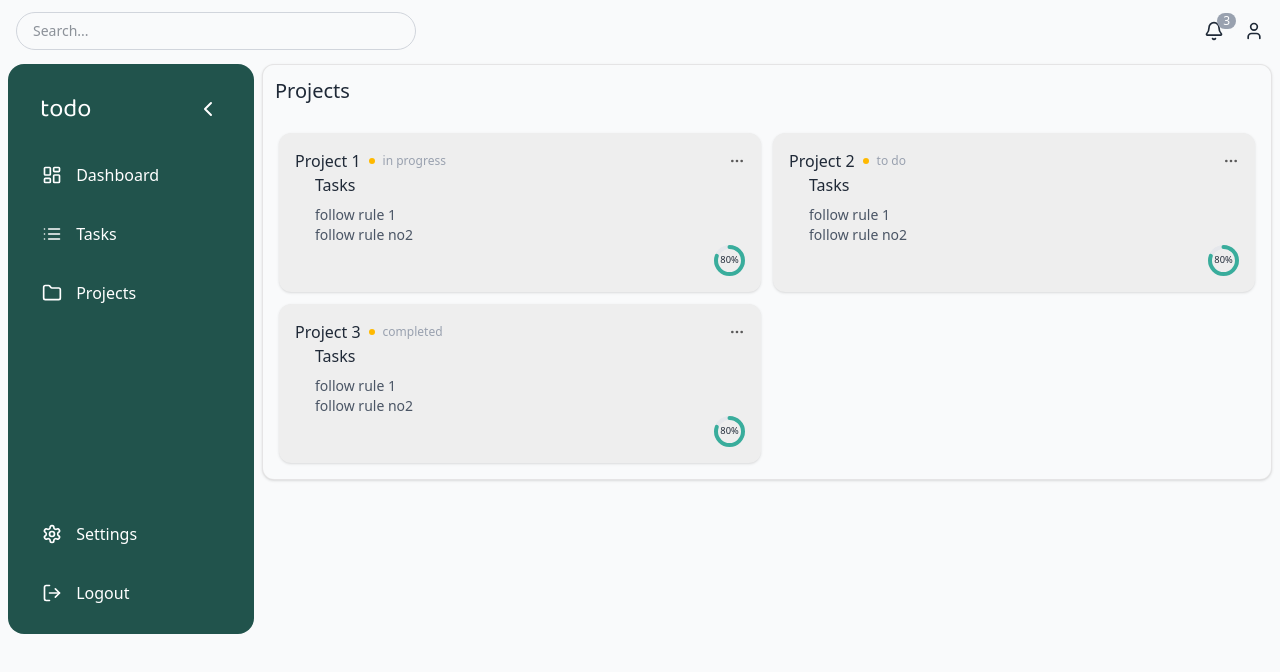
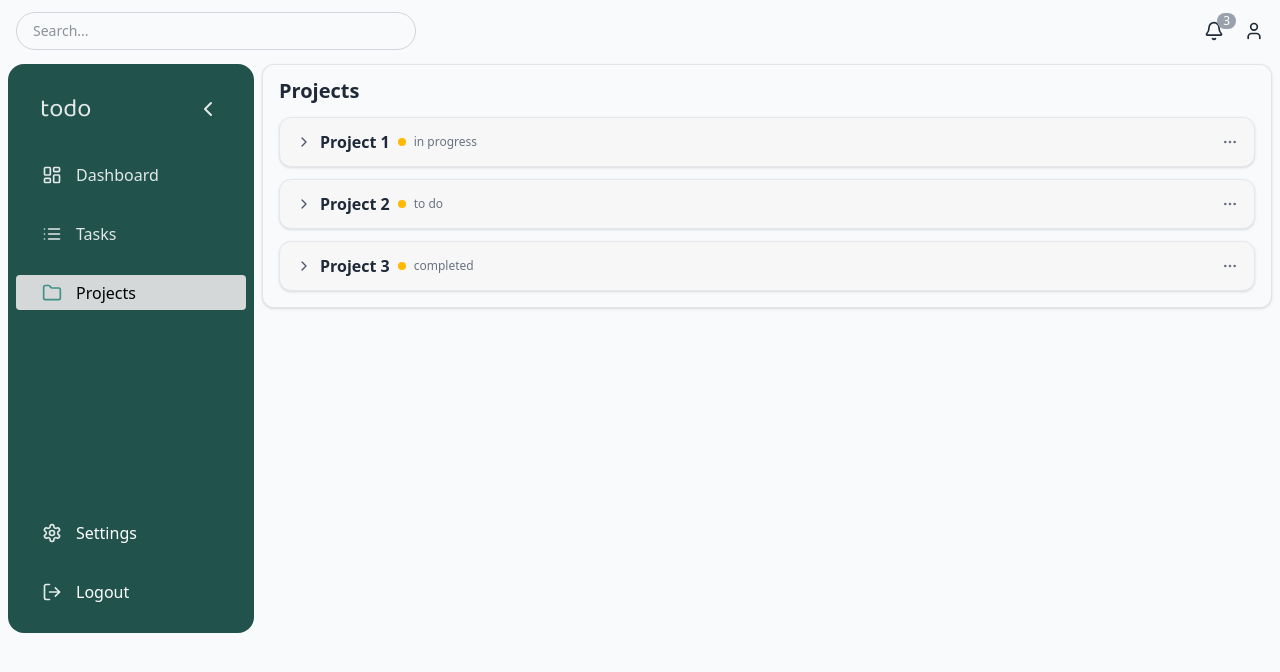
Before and after one commit to humnaliaquat/task-management-app, a React (Vite) app in the folder to-do-app/frontend/: page /projects in a window 1280 px wide. Shown: the top 672 px of the page. Built offline with nearby package versions, Linux system fonts and the light colour scheme.

Commit message:
made few changes in style and ui

```diff
--- a/to-do-app/frontend/src/App.css
+++ b/to-do-app/frontend/src/App.css
@@ -12,10 +12,13 @@
   border: none;
 
 }
-.bottom:focus{
+.common-hover:hover{
+   background-color: #357a71;
+}
+.save-btn:hover{
+   background-color: #429189;
+}
 
-  background-color: #ececec;
-}
 .bottom:focus-visible{
   border: none;
   outline: none;
@@ -48,6 +51,9 @@
   font-weight:bolder;
   font:  1.6rem 'Baloo 2', cursive;
 
+}
+.todays-task-border{
+  border-bottom: 0.3px solid var(--border);
 }
 .dropdownmenu{
   position: absolute;
@@ -85,9 +91,7 @@
   cursor: pointer;
   transition: border-color 0.25s;
 }
-.link:hover{
-   background-color: #ececec;
-}
+
 .update{
   height: 34px;
 
@@ -250,11 +254,13 @@
   padding: 0 0.7rem;
   cursor: pointer;
   transition: background-color 0.3s ease;
-  color: #fff;
  font-size: 1rem;
   height: 30px;
   margin-right: 0.5rem;
   border: none;
+}
+.add-task-button:hover{
+  background-color: #363434;
 }
 .options-btn{
   height: 35px;
--- a/to-do-app/frontend/src/components/CalendarCard.jsx
+++ b/to-do-app/frontend/src/components/CalendarCard.jsx
@@ -9,7 +9,7 @@ export default function CalendarCard() {
   const today = new Date();
 
   return (
-    <div className="dark:bg-zinc-900 p-3 pt-1 rounded-3xl border border-gray-200 dark:border-gray-700 shadow-lg dark:text-gray-100 h-72 w-full flex items-center justify-center overflow-hidden">
+    <div className="dark:bg-zinc-900 p-3 pt-1 rounded-3xl border common-border-color shadow h-72 w-full flex items-center justify-center overflow-hidden">
       <Calendar
         onChange={setDate}
         value={date}
--- a/to-do-app/frontend/src/components/Content.jsx
+++ b/to-do-app/frontend/src/components/Content.jsx
@@ -115,7 +115,7 @@ export default function Content({ collapsed, tasks, setTasks }) {
             </div>
             <div className="flex justify-end relative">
               <button
-                className=" px-4 py-2 text-black rounded items-center add-task-button 	absolute top-2 w-auto transition-colors "
+                className=" px-4 py-2  rounded items-center add-task-button 	absolute top-2 w-auto transition-colors "
                 onClick={() => {
                   addTask();
                   setIsAddTaskOpen(false);
--- a/to-do-app/frontend/src/components/DashboardCards.jsx
+++ b/to-do-app/frontend/src/components/DashboardCards.jsx
@@ -5,7 +5,7 @@ import CalendarCard from "./CalendarCard";
 export default function DashboardCards({ collapsed }) {
   return (
     <div
-      className={`absolute top-16 rounded-3xl border border-gray-200 dark:border-gray-700 shadow-lg  right-0 px-1 overflow-y-auto scroll-smooth pt-3 pb-1 m-2 mt-0
+      className={`absolute top-16 rounded-3xl common-border-color  right-0 px-1 overflow-y-auto scroll-smooth pt-3 pb-1 m-2 mt-0
     ${collapsed ? "w-[calc(100%-95px)]" : "w-[calc(100%-270px)]"} `}
       style={{
         backgroundColor: "var(--card)",
@@ -75,13 +75,13 @@ export default function DashboardCards({ collapsed }) {
       </div>
       {/* Today's Tasks */}
       <div
-        className="grid grid-cols-1 md:grid-cols-10 gap-2 mb-2 mt-2 m-2 p-3 pb-2 dark:bg-zinc-900 dark:text-gray-100 rounded-3xl border border-gray-200 dark:border-gray-700 shadow-lg"
+        className="grid grid-cols-1 md:grid-cols-10 gap-2 mb-2 mt-2 m-2 p-3 pb-2 dark:bg-zinc-900 dark:text-gray-100 rounded-3xl border common-border-color shadow-lg"
         style={{
           color: "var(--text)",
         }}
       >
         <div className="col-span-10">
-          <h2 className="text-base font-semibold mb-3 border-b border-gray-200 dark:border-zinc-700 pb-2">
+          <h2 className="text-base font-semibold mb-3 todays-task-border pb-2">
             Today's Tasks
           </h2>
 
--- a/to-do-app/frontend/src/components/Projects.jsx
+++ b/to-do-app/frontend/src/components/Projects.jsx
@@ -1,35 +1,42 @@
-import React from "react";
-import { Plus, MoreHorizontal } from "lucide-react";
+import React, { useState } from "react";
+import { Plus, MoreHorizontal, ChevronDown, ChevronRight } from "lucide-react";
 import CircularProgress from "./CircularProgress";
 
 export default function Projects({ collapsed }) {
+  const [expandedProjects, setExpandedProjects] = useState({});
+
+  const toggleExpand = (index) => {
+    setExpandedProjects((prev) => ({
+      ...prev,
+      [index]: !prev[index],
+    }));
+  };
+
   const items = [
     {
       projectName: "Project 1",
-      count: "0",
       task: { task1: "follow rule 1", task2: "follow rule no2" },
       status: "in progress",
-      progress: "60",
+      progress: 60,
     },
     {
       projectName: "Project 2",
-      count: "0",
+      task: { task1: "follow rule 1", task2: "follow rule no2" },
       status: "to do",
-      task: { task1: "follow rule 1", task2: "follow rule no2" },
-      progress: "60",
+      progress: 60,
     },
     {
       projectName: "Project 3",
-      count: "0",
+      task: { task1: "follow rule 1", task2: "follow rule no2" },
       status: "completed",
-      task: { task1: "follow rule 1", task2: "follow rule no2" },
-      progress: "60",
+      progress: 60,
     },
   ];
+
   return (
     <div
-      className={`absolute m-2 mt-0 top-16   shadow rounded-xl  common-border-color right-0 ${
-        collapsed ? " w-[calc(100%-95px)]" : " w-[calc(100%-270px)]"
+      className={`absolute m-2 mt-0 top-16 shadow rounded-xl border right-0 ${
+        collapsed ? "w-[calc(100%-95px)]" : "w-[calc(100%-270px)]"
       }`}
       style={{
         backgroundColor: "var(--card)",
@@ -37,43 +44,62 @@ export default function Projects({ collapsed }) {
         borderColor: "var(--border)",
       }}
     >
-      <h1 className="p-3 text-left text-xl font-medium">Projects</h1>
-      <div className="grid grid-cols-1 lg:grid-cols-2 gap-3 m-4">
-        {items.map(({ projectName, count, status, task, progress }, index) => (
+      <h1 className="p-4 pb-3 pt-3 text-left text-xl font-semibold">
+        Projects
+      </h1>
+
+      <div className="flex flex-col gap-3 px-4 pb-4">
+        {items.map(({ projectName, task, status, progress }, index) => {
+          const isExpanded = expandedProjects[index];
+
+          return (
             <div
               key={index}
-            style={{
-              backgroundColor: "var(--card-bg)",
-              color: "var(--text)",
-            }}
-            className="p-4 rounded-xl shadow"
+              className={`rounded-xl border border-gray-200 shadow-sm transition-all duration-300 overflow-hidden ${
+                isExpanded ? "bg-white" : "bg-[#f7f7f7]"
+              }`}
             >
+              {/* Project Header */}
               <div
-              className="flex items-center justify-between gap-4"
-              style={{
-                backgroundColor: "var(--card-bg)",
-                color: "var(--text)",
-              }}
+                onClick={() => toggleExpand(index)}
+                className="flex items-center justify-between cursor-pointer px-4 py-3 hover:bg-gray-100 transition"
               >
                 <div className="flex items-center gap-2">
-                <span className="font-medium ">{projectName}</span>
-                <span className="h-1.5 w-1.5 rounded-full bg-amber-400"></span>
-                <span className="text-xs text-gray-400">{status}</span>
+                  {isExpanded ? (
+                    <ChevronDown className="w-4 h-4 text-gray-600" />
+                  ) : (
+                    <ChevronRight className="w-4 h-4 text-gray-600" />
+                  )}
+                  <span className="font-semibold text-gray-800">
+                    {projectName}
+                  </span>
+                  <span className="h-2 w-2 rounded-full bg-amber-400"></span>
+                  <span className="text-xs text-gray-500">{status}</span>
+                </div>
+                <MoreHorizontal className="w-4 h-4 text-gray-500" />
               </div>
 
-              <MoreHorizontal className="w-4 h-4 text-[#5a5959] cursor-pointer" />
-            </div>
-            <h1 className="text-left pl-5">Tasks</h1>
-            <ul className=" text-left pl-5 text-sm text-gray-600 mt-2 ">
+              {/* Tasks Accordion */}
+              {isExpanded && (
+                <div className=" pb-3 pt-2 border-t border-gray-200">
+                  <h2 className="text-sm text-left pl-10 font-medium text-gray-600 mb-2">
+                    All Tasks
+                  </h2>
+                  <ul className=" text-sm text-left m-10 mt-0 mb-0 text-gray-600 space-y-1">
                     {Object.entries(task).map(([key, value]) => (
-                <li key={key}>{value}</li>
+                      <li className="border common-border-color" key={key}>
+                        {value}
+                      </li>
                     ))}
                   </ul>
-            <div className="flex justify-end">
-              <CircularProgress percentage={80} size={31} />
+                  <div className="flex justify-end mt-4 mr-4 ">
+                    <CircularProgress percentage={progress} size={30} />
                   </div>
                 </div>
-        ))}
+              )}
+            </div>
+          );
+        })}
       </div>
     </div>
   );
--- a/to-do-app/frontend/src/components/SideBar.jsx
+++ b/to-do-app/frontend/src/components/SideBar.jsx
@@ -1,5 +1,5 @@
 import { useState } from "react";
-import { Link } from "react-router-dom";
+import { NavLink } from "react-router-dom";
 import {
   ChevronLeft,
   ChevronRight,
@@ -26,20 +26,14 @@ const Sidebar = ({ collapsed, setCollapsed }) => {
   ];
 
   return (
-    <div className="m-2 bg-blue-400">
+    <div className="m-2 ">
       <aside
-        className={`fixed top-16 left-2  #f9fafb  rounded-2xl  flex flex-col justify-between py-6 	bg-[#21534c] text-white z-10 h-[570px] ${
+        className={`fixed top-16 left-2  #f9fafb  rounded-2xl  flex flex-col justify-between py-6 	bg-[#21534c]  z-10 h-[569px] ${
           collapsed ? "w-[72px]" : "w-[246px]"
         }`}
-        style={
-          {
-            // backgroundColor: "var(--card)",
-            // color: "var(--text)",
-          }
-        }
       >
         {/* TOP PART */}
-        <div className="flex flex-col items-center gap-4 border-gray-300 pb-5 m-2 mt-0">
+        <div className="flex flex-col items-center gap-4  pb-5 m-2 mt-0">
           {/* TOGGLE BUTTON */}
           <div
             className={`flex items-center justify-between   pb-1  ${
@@ -53,7 +47,7 @@ const Sidebar = ({ collapsed, setCollapsed }) => {
             )}
             <button
               onClick={() => setCollapsed(!collapsed)}
-              className="  bottom options-btn common-btn"
+              className="  bottom common-hover options-btn common-btn"
               aria-label={collapsed ? "Expand sidebar" : "Collapse sidebar"}
             >
               {collapsed ? (
@@ -67,33 +61,81 @@ const Sidebar = ({ collapsed, setCollapsed }) => {
           {/* NAV ITEMS */}
           <nav className="flex flex-col gap-6 m-2 mt-2 w-full justify-center items-center">
             {navItems.map(({ icon, label, path }, i) => (
-              <Link
+              <NavLink
                 to={path}
                 key={i}
-                className={`flex items-center  gap-2 link text-[#1f2937]  w-full px-2 py-1.5 hover:bg-[#ececec]  transition rounded options-btn ${
-                  collapsed ? "justify-center" : "justify-start"
-                }`}
+                className={({ isActive }) => {
+                  const baseClasses =
+                    "flex items-center gap-2 w-full px-5 py-1 transition options-btn rounded";
+                  const activeClasses = "bg-[#d5d8d8] font-semibold";
+                  const inactiveClasses = "common-hover";
+
+                  return `${baseClasses} ${
+                    collapsed ? "justify-center" : "justify-start"
+                  } ${isActive ? activeClasses : inactiveClasses}`;
+                }}
               >
-                <span className="flex justify-center w-8 ">{icon}</span>
-                {!collapsed && <span className="text-base ">{label}</span>}
-              </Link>
+                {({ isActive }) => (
+                  <>
+                    <span
+                      className={`flex justify-center w-8 ${
+                        isActive ? "text-[#429189]" : ""
+                      }`}
+                    >
+                      {icon}
+                    </span>
+                    {!collapsed && (
+                      <span
+                        className={`text-base ${isActive ? "text-black" : ""}`}
+                      >
+                        {label}
+                      </span>
+                    )}
+                  </>
+                )}
+              </NavLink>
             ))}
           </nav>
         </div>
 
         {/* BOTTOM PART */}
-        <div className="flex flex-col gap-6 w-full justify-start  ">
+        {/* BOTTOM PART */}
+        <div className="flex flex-col gap-6 w-full justify-start">
           {bottomItems.map(({ icon, label, path }, i) => (
-            <Link
+            <NavLink
               to={path}
               key={i}
-              className={`flex flex-row gap-2 bottom link px-2 m-2 mb-0 mt-0 py-1 options-btn hover:bg-[#ececec] transition rounded ${
-                collapsed ? "justify-center" : "justify-start"
-              }`}
+              className={({ isActive }) =>
+                `flex items-center gap-2 px-5 py-1 transition rounded m-2 mt-0 mb-0 options-btn ${
+                  collapsed ? "justify-center" : "justify-start"
+                } ${
+                  isActive
+                    ? "bg-[#d5d8d8] text-[#21534c] font-semibold"
+                    : "common-hover text-white"
+                }`
+              }
             >
-              <span className="flex justify-center  w-8">{icon}</span>
-              {!collapsed && <span className="text-base ">{label}</span>}
-            </Link>
+              {({ isActive }) => (
+                <>
+                  <span
+                    className={`flex justify-center w-8 ${
+                      isActive ? "text-[#429189]" : ""
+                    }`}
+                  >
+                    {icon}
+                  </span>
+                  {!collapsed && (
+                    <span
+                      className={`text-base ${
+                        isActive ? "text-black" : "text-white"
+                      }`}
+                    >
+                      {label}
+                    </span>
+                  )}
+                </>
+              )}
+            </NavLink>
           ))}
         </div>
       </aside>
--- a/to-do-app/frontend/src/components/TaskStatsChart.jsx
+++ b/to-do-app/frontend/src/components/TaskStatsChart.jsx
@@ -19,7 +19,7 @@ const data = [
 
 export default function TaskStatsChart() {
   return (
-    <div className="dark:bg-zinc-900 w-full h-full flex flex-col justify-center items-center p-4 rounded-3xl  border border-gray-200 dark:border-gray-700 shadow-lg">
+    <div className="dark:bg-zinc-900 w-full h-full flex flex-col justify-center items-center p-4 rounded-3xl  common-border-color shadow">
       <h2 className="text-lg font-semibold  dark:text-gray-100 mb-4">
         Tasks Overview
       </h2>
--- a/to-do-app/frontend/src/pages/Settings.jsx
+++ b/to-do-app/frontend/src/pages/Settings.jsx
@@ -76,7 +76,7 @@ export default function Settings() {
               />
             </div>
 
-            <button className="w-15 text-gray-800 bg-gray-200 hover:bg-gray-300  rounded-md transition-colors py-2   save-btn">
+            <button className="w-15 text-gray-800 bg-gray-200 hover:bg-gray-300 common-hover rounded-md transition-colors py-2   save-btn">
               Save
             </button>
           </div>
```
Lines whose indentation alone changed are shown as unchanged.
